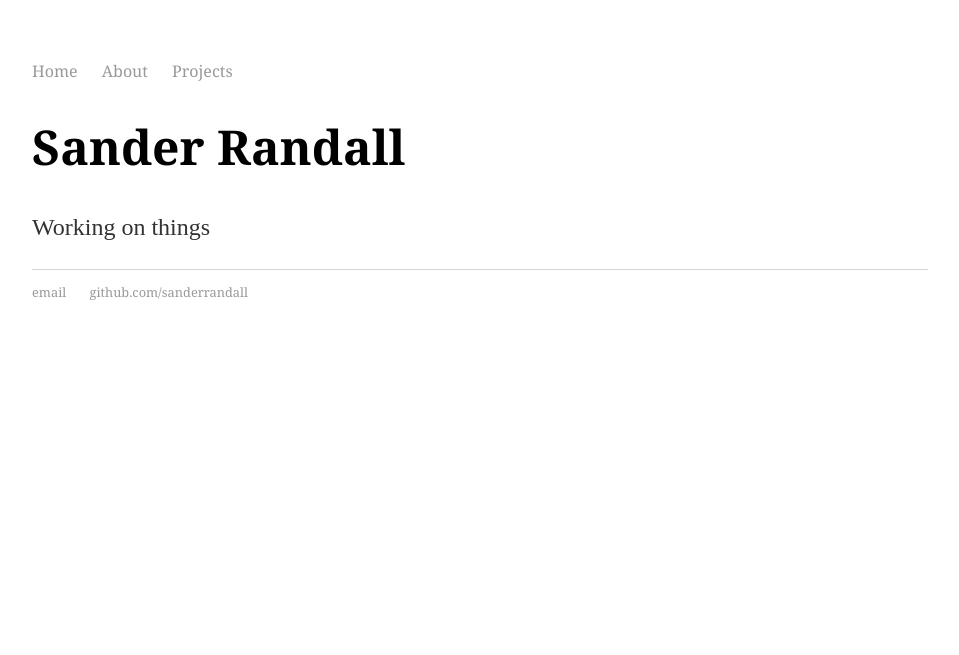
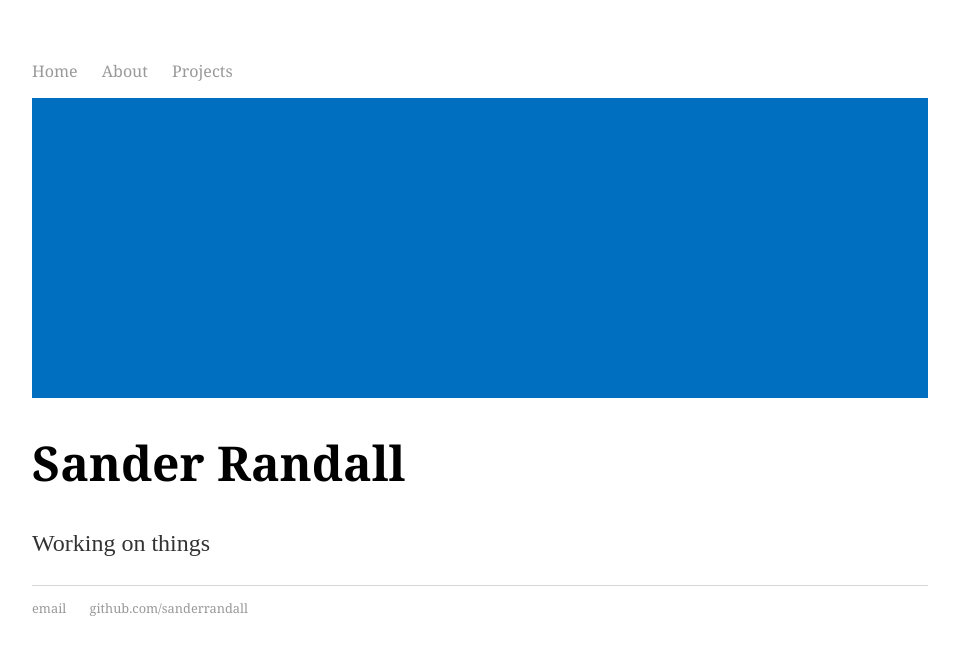
Before and after one commit to sanderrandall/sanderrandall.github.io, a Jekyll site: the page built from index.html, in a window 1280 px wide. Shown: the top 655 px of the page, without its empty margins (160-1119 px from the left). Built offline with Jekyll 4.4.1, drawn with Linux system fonts in a browser that asks for light colours.

Commit message:
Update main.css

```diff
--- a/css/main.css
+++ b/css/main.css
@@ -41,3 +41,8 @@ ul.posts {
 ul.posts li {
     list-style: none;
 }
+#rectangle{
+    width:100%;
+    height:300px;
+    background:#006FBF;
+}
```
